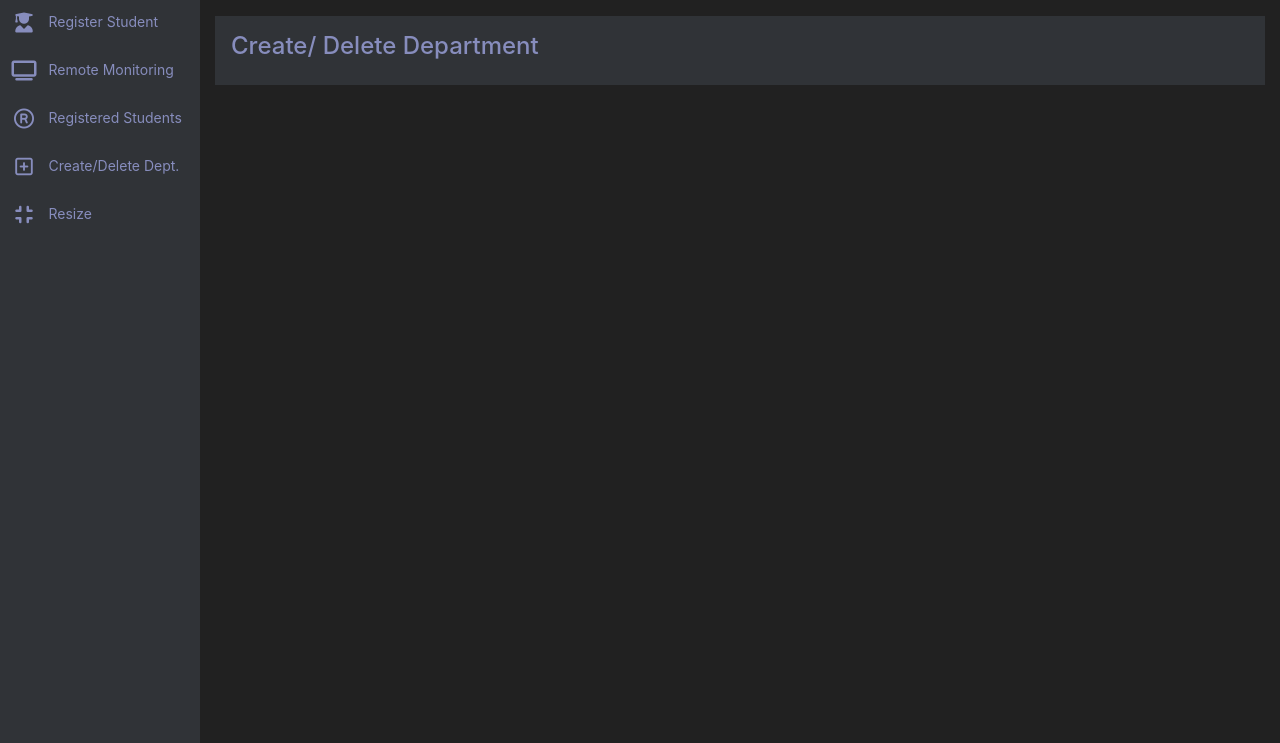
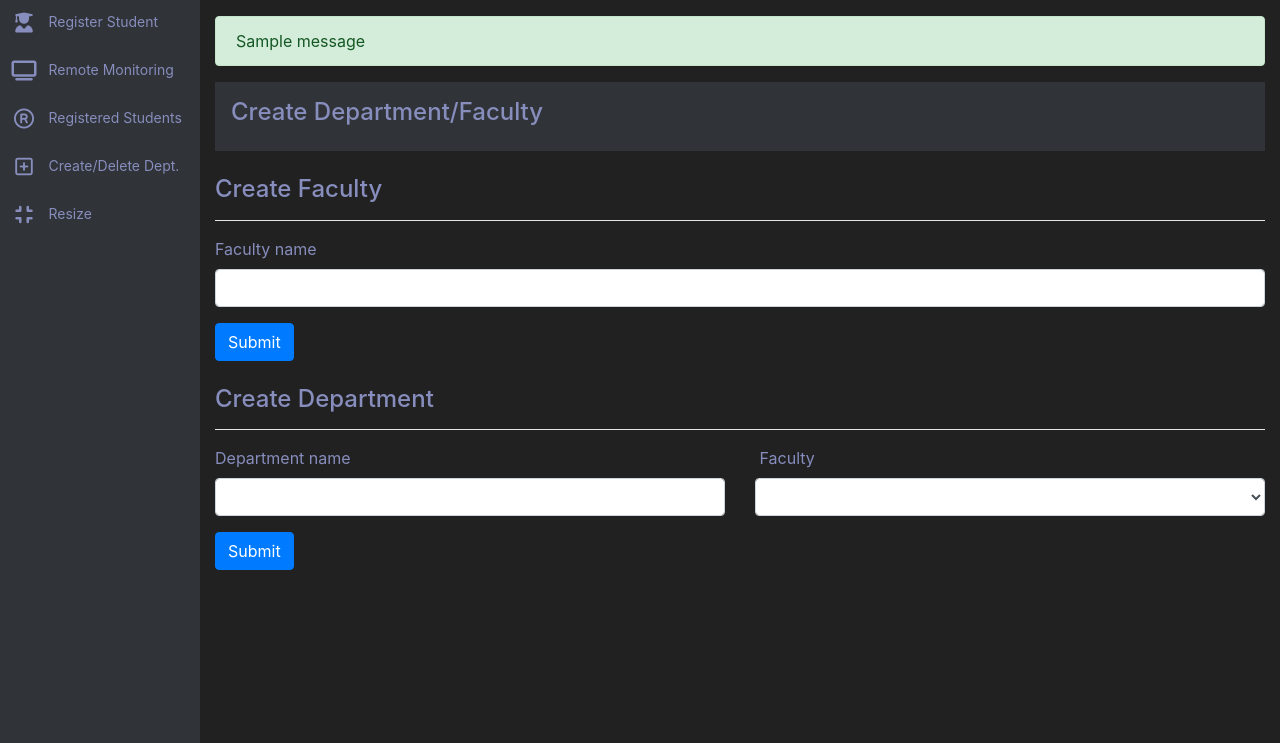
Before and after one commit to Project-IHU/Ihufied, a Flask app: page /portal/modify_dept in a window 1280 px wide. Shown: the part 57-800 px from the top of the page. Run offline with Flask 2, Linux system fonts and the light colour scheme; a user stored in the database is signed in; tables that the repository leaves empty hold one stand-in row (values such as "Sample post"); one stand-in notice (Sample message) is shown; some libraries are stand-ins or nearby versions.

Commit message:
did the create faculty and department feature

```diff
--- a/app/portal/forms.py
+++ b/app/portal/forms.py
@@ -0,0 +1,60 @@
+from flask_wtf import FlaskForm
+from app.models import User, Department, Faculty
+from wtforms import StringField, TextAreaField, SelectField, IntegerField, DateField, PasswordField
+from flask_wtf.file import FileField, FileAllowed
+from wtforms.validators import DataRequired, Length, ValidationError, Email, EqualTo
+from wtforms_sqlalchemy.fields import QuerySelectField
+
+def department_query():
+	return Department.query
+
+def faculty_query():
+	return Faculty.query
+
+class MakeStudentForm(FlaskForm):
+	firstname = StringField('',
+		validators=[DataRequired('Please fill in your firstname')])
+	lastname = StringField('',
+		validators=[DataRequired('Please fill in your lastname')])
+	middlename = StringField('')
+	department = QuerySelectField(query_factory=department_query, allow_blank=True, get_label='name')
+	regnumber = StringField('', validators=[DataRequired('Please fill in registration number')])
+	level = SelectField('', choices=[('',''),('100','100'),('200','200'),('300','300'),('400','400'),('500','500')])
+	email = StringField('', validators=[DataRequired('Please fill in a valid Email')])
+	phone = IntegerField('', validators=[DataRequired('Please fill in your phone number')])
+	image = FileField('', validators=[FileAllowed(['jpg','png', 'jpeg','JPG','JPEG','PNG'])])
+
+	def __init__(self, *args, **kwargs):
+		kwargs['csrf_enabled'] = False
+		super(MakeStudentForm, self).__init__(*args, **kwargs)
+
+	def validate_regnumber(self, regnumber):
+		user = User.query.filter_by(regnumber=regnumber.data).first()
+		if user:
+			raise ValidationError('Reg number already exists!')
+
+
+class RegisterStudentCourse(FlaskForm):
+	regnumber = IntegerField('',
+		validators=[DataRequired('Please fill in a reg number')])
+
+	def __init__(self, *args, **kwargs):
+		kwargs['csrf_enabled'] = False
+		super(RegisterStudentCourse, self).__init__(*args, **kwargs)
+
+class MakeFacultyForm(FlaskForm):
+	name = StringField('',
+		validators=[DataRequired('Please fill in the faculty name')])
+
+	def __init__(self, *args, **kwargs):
+		kwargs['csrf_enabled'] = False
+		super(MakeFacultyForm, self).__init__(*args, **kwargs)
+
+class MakeDepartmentForm(FlaskForm):
+	name = StringField('',
+		validators=[DataRequired('Please fill in the faculty name')])
+	faculty = QuerySelectField(query_factory=faculty_query, allow_blank=True, get_label='name', validators=[DataRequired('Please select a faculty')])
+
+	def __init__(self, *args, **kwargs):
+		kwargs['csrf_enabled'] = False
+		super(MakeDepartmentForm, self).__init__(*args, **kwargs)
--- a/app/portal/views.py
+++ b/app/portal/views.py
@@ -1,6 +1,9 @@
-from flask import render_template
+from flask import render_template, redirect, url_for, flash, request
 from flask_login import login_required
+from ihufied import db
 from . import portal
+from app.models import User, Faculty, Department
+from app.portal.forms import MakeFacultyForm, MakeDepartmentForm
 
 ###################
 #### ALL-VIEWS ####
@@ -19,9 +22,46 @@ def remote_monitoring():
 @portal.route('/registered_students')
 @login_required
 def registered_students():
-    return render_template('/portal/registered_students.html')
+	page = request.args.get('page', 1 , type=int)
+	students = User.query.order_by(User.lastname.asc()).paginate(page=page, per_page=25)
+	return render_template('/portal/registered_students.html', students=students)
 
 @portal.route('/modify_dept')
 @login_required
 def modify_dept():
-    return render_template('/portal/modify_dept.html')
+	makefacultyform = MakeFacultyForm()
+	makedepartmentform = MakeDepartmentForm()
+	return render_template('/portal/modify_dept.html',makefacultyform=makefacultyform,makedepartmentform=makedepartmentform)
+
+@portal.route('/create_faculty', methods=['POST'])
+@login_required
+def create_faculty():
+	form = MakeFacultyForm()
+	try:
+		if form.validate_on_submit():
+			faculty = Faculty(name=form.name.data)
+			db.session.add(faculty)
+			db.session.commit()
+			flash('Faculty created!', 'success')
+			return redirect(url_for('portal.modify_dept'))
+		else:
+			flash('Please fill in the form correctly!', 'warning')
+			return redirect(url_for('portal.modify_dept'))
+	except Exception as e:
+		flash('{}'.format(e), 'warning')
+		return redirect(url_for('portal.modify_dept'))
+
+@portal.route('/create_department', methods=['POST'])
+@login_required
+def create_department():
+	form = MakeDepartmentForm()
+	try:
+		if form.validate_on_submit():
+			department = Department(name=form.name.data,faculty_id=str(form.faculty.data))
+			db.session.add(department)
+			db.session.commit()
+			flash('Department created!', 'success')
+			return redirect(url_for('portal.modify_dept'))
+	except Exception as e:
+		flash('{}'.format(e), 'warning')
+		return redirect(url_for('portal.modify_dept'))
--- /dev/null
+++ b/app/templates/includes/_formhelpers.html
@@ -0,0 +1,9 @@
+{% macro render_field(field) %}
+    {{ field.label }}
+    {{ field(**kwargs)|safe }}
+        {% if field.errors %}
+            {% for error in field.errors %}
+                <span class="help-inline" style="color:red; font-size:12px">{{ error }}</span>
+            {% endfor %}
+        {% endif %}
+{% endmacro %}
--- /dev/null
+++ b/app/templates/includes/_messages.html
@@ -0,0 +1,15 @@
+{% with messages = get_flashed_messages(with_categories=true) %}
+    {% if messages %}
+        {% for category, message in messages %}
+            <div class="alert alert-{{ category }}">{{ message }}</div>
+        {% endfor %}
+    {% endif %}
+{% endwith %}
+
+    {% if error %}
+        <div class="alert alert-danger">{{ error }}</div>
+    {% endif %}
+
+    {% if msg %}
+        <div class="alert alert-success">{{ msg }}</div>
+    {% endif %}
--- a/app/templates/portal.html
+++ b/app/templates/portal.html
@@ -67,8 +67,8 @@
                     </ul>
                 </div>
             </div>
-
             <div class="content container">
+              {% include 'includes/_messages.html' %}
               {%block page_content%}
                  <div class="bg-mattBlackLight p-3">
                     <h4 class="mb-2">New Clients</h4>
--- a/app/templates/portal/modify_dept.html
+++ b/app/templates/portal/modify_dept.html
@@ -1,7 +1,37 @@
 {% extends 'portal.html' %}
 
 {%block page_content%}
-     <div class="bg-mattBlackLight p-3">
-        <h4 class="mb-2">Create/ Delete Department</h4>
+     <div class="bg-mattBlackLight p-3 mb-4">
+        <h4 class="mb-2">Create Department/Faculty</h4>
      </div>
+     <h4>Create Faculty</h4><hr style="background-color: #fff;">
+     <form action="{{url_for('portal.create_faculty')}}" method="POST">
+     	{{ makefacultyform.hidden_tag() }}
+     	{% from 'includes/_formhelpers.html' import render_field %}
+	  <div class="form-group">
+	    <label for="facultyname">Faculty name</label>
+	    {{render_field(makefacultyform.name, class_='form-control', id='facultyname', required='true')}}
+	  </div>
+	  <button type="submit" class="btn btn-primary">Submit</button>
+	</form>
+	<div class="mt-4">
+		<h4>Create Department</h4><hr style="background-color: #fff;">
+	     <form action="{{url_for('portal.create_department')}}" method="POST">
+	     	{{ makedepartmentform.hidden_tag() }}
+	     	{% from 'includes/_formhelpers.html' import render_field %}
+		  <div class="form-group">
+		  	<div class="row">
+		  	<div class="col-md-6">
+			    <label for="departmentname">Department name</label>
+			    {{render_field(makedepartmentform.name, class_='form-control', id='departmentname', required='true')}}
+			</div>
+			<div class='col-md-6'>
+				<label for="relatedfaculty"></label>
+		    	{{render_field(makedepartmentform.faculty, class_='form-control', id='relatedfaculty', required='true')}}
+			</div>
+		</div>
+		  </div>
+		  <button type="submit" class="btn btn-primary">Submit</button>
+		</form>
+	</div>
 {%endblock%}
--- a/config.py
+++ b/config.py
@@ -5,11 +5,11 @@ basedir = os.path.abspath(os.path.dirname(__file__))
 class Config:
     SECRET_KEY = os.environ.get('SECRET_KEY') or 'hard to guess'
     MAIL_SERVER = os.environ.get('MAIL_SERVER', 'smtp.gmail.com')
-    MAIL_PORT = int(os.environ.get('MAIL_PORT', '587'))
-    MAIL_USE_TLS = os.environ.get('MAIL_USE_TLS', 'true').lower() in ['true', 'on','1']
+    MAIL_PORT = int(os.environ.get('MAIL_PORT', '465'))
+    MAIL_USE_SSL = os.environ.get('MAIL_USE_SSL', 'true').lower() in ['true', 'on','1']
     MAIL_USERNAME = os.environ.get('MAIL_USERNAME')
     MAIL_PASSWORD = os.environ.get('MAIL_PASSWORD')
-    MAIL_DEFAULT_SENDER = 'michael4sure20@gmail.com'
+    MAIL_DEFAULT_SENDER = 'nodywelete3@gmail.com'
     FLASKY_MAIL_SUBJECT_PREFIX= '[IHUFIED]'
     FLASKY_MAIL_SENDER = 'FLasky Admin <flasky@example.com>'
     FLASKY_ADMIN = os.environ.get('FLASKY_ADMIN')
--- a/requirements.txt
+++ b/requirements.txt
@@ -21,3 +21,4 @@ SQLAlchemy==1.1.11
 visitor==0.1.3
 Werkzeug==0.12.2
 WTForms==2.1
+wtforms-sqlalchemy
```
Also changed, not shown: app/models.py (+33 -0 lines), migrations/versions/513c6831925d_.py (added, +61 -0 lines), data-dev.sqlite.
